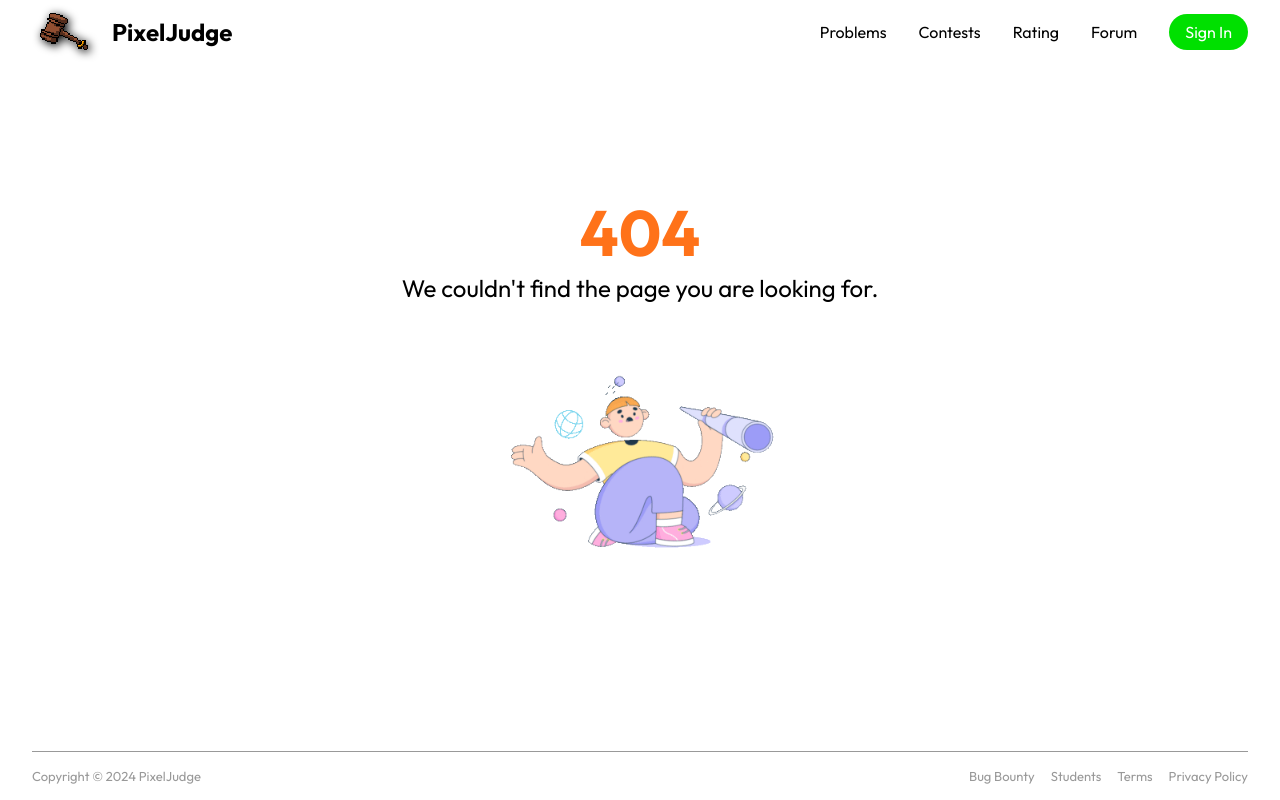
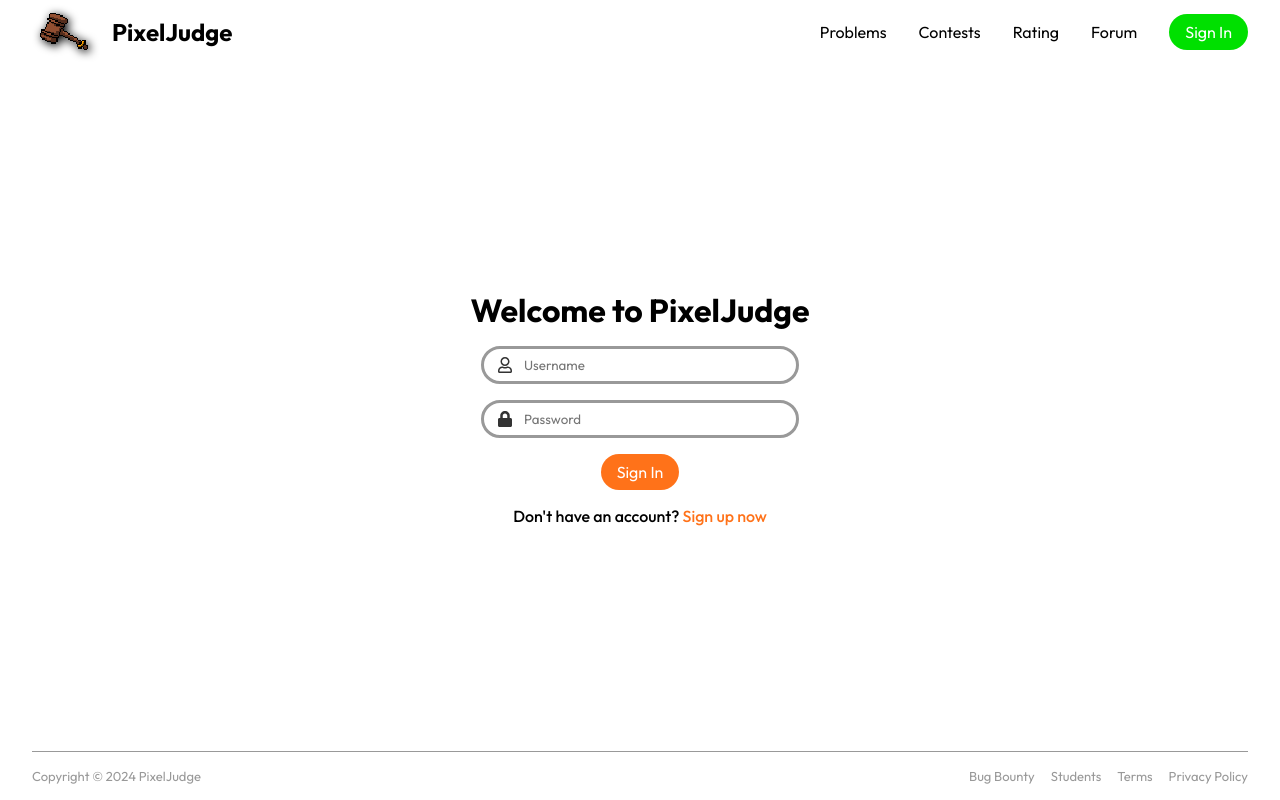
Before and after one commit to SamuelCarinhas/pixel-judge, a React (Vite) app: page /sign-in in a window 1280 px wide. Before the commit this address had no page. Built offline with nearby package versions, Linux system fonts and the light colour scheme.

Commit message:
Add Sign In Page

```diff
--- a/src/components/CustomButton/CustomBotton.css
+++ b/src/components/CustomButton/CustomBotton.css
@@ -1,4 +1,5 @@
 .custom-button {
+    user-select: none;
     background-color: #ccc;
     padding: 0.5rem 1rem 0.5rem 1rem;
     border-radius: 20rem;
@@ -7,6 +8,11 @@
 .custom-button:hover {
     cursor: pointer;
     filter: brightness(90%);
+}
+
+.custom-button:active {
+    transform: translate(1px, 1px);
+    filter: drop-shadow(-1px -1px 1px #ccc);
 }
 
 .custom-button.button-green {
--- /dev/null
+++ b/src/components/InputField/IInputField.ts
@@ -0,0 +1,6 @@
+import { ReactNode } from "react"
+
+export interface IInputField {
+    placeholder: string
+    icon: ReactNode
+}
--- /dev/null
+++ b/src/components/InputField/InputField.css
@@ -0,0 +1,23 @@
+.input-field {
+    padding: 0.5rem 1rem 0.5rem 2.5rem;
+    border-radius: 100rem;
+    border: solid #999;
+    color: #333;
+}
+
+.input-field:focus {
+    outline: none;
+    box-shadow: 0 0 0 1px #999;
+}
+
+.input-container {
+    position: relative;
+    display: flex;
+    align-items: center;
+    color: #333;
+}
+
+.input-container svg {
+    position: absolute;
+    left: 1rem;
+}
--- /dev/null
+++ b/src/components/InputField/InputField.tsx
@@ -0,0 +1,13 @@
+import { IInputField } from './IInputField'
+import './InputField.css'
+
+export default function InputField(props: IInputField) {
+
+    return (
+        <div className='input-container'>
+            { props.icon }
+            <input className='input-field' type='text' placeholder={props.placeholder}>
+            </input>
+        </div>
+    )
+}
--- a/src/main.tsx
+++ b/src/main.tsx
@@ -13,6 +13,7 @@ import ContestPage from './pages/default/ContestsPage/ContestsPage'
 import ForumPage from './pages/default/ForumPage/ForumPage'
 import ProblemsPage from './pages/default/ProblemsPage/ProblemsPage'
 import RatingPage from './pages/default/RatingPage/RatingPage'
+import SignInPage from './pages/default/SignInPage/SignInPage'
 
 createRoot(document.getElementById('root')!).render(
   <StrictMode>
@@ -20,13 +21,14 @@ createRoot(document.getElementById('root')!).render(
       <BrowserRouter>
         <Routes>
           <Route path="/" element={ <PageContainer> <HomePage /> </PageContainer> } />
-          <Route path={'/contests'} element={<PageContainer> <ContestPage /> </PageContainer>}/>
-          <Route path={'/forum'} element={<PageContainer> <ForumPage /> </PageContainer>}/>
-          <Route path={'/problems'} element={<PageContainer> <ProblemsPage /> </PageContainer>}/>
-          <Route path={'/rating'} element={<PageContainer> <RatingPage /> </PageContainer>}/>
-          <Route path={'/logout'} element={<PageContainer> <LogoutPage /> </PageContainer>}/>
+          <Route path={'/contests'} element={ <PageContainer> <ContestPage /> </PageContainer> } />
+          <Route path={'/forum'} element={ <PageContainer> <ForumPage /> </PageContainer> } />
+          <Route path={'/problems'} element={ <PageContainer> <ProblemsPage /> </PageContainer> } />
+          <Route path={'/rating'} element={ <PageContainer> <RatingPage /> </PageContainer> } />
+          <Route path={'/sign-in'} element={ <PageContainer> <SignInPage /> </PageContainer> } />
+          <Route path={'/logout'} element={ <PageContainer> <LogoutPage /> </PageContainer> } />
           <Route element={ <ProtectedRoute roles={[AuthRole.ADMIN]}/> }>
-              <Route path={'/test'} element={<PageContainer> <HomePage/> </PageContainer>}/>
+              <Route path={'/test'} element={ <PageContainer> <HomePage/> </PageContainer> } />
           </Route>
           <Route path="*" element={ <PageContainer> <NotFoundPage /> </PageContainer>} />
         </Routes>
--- /dev/null
+++ b/src/pages/default/SignInPage/SignInPage.css
@@ -0,0 +1,31 @@
+.sign-in-page {
+    display: flex;
+    width: 100%;
+    justify-content: center;
+    align-items: center;
+    flex-direction: column;
+    gap: 1rem;
+}
+
+.sign-in-page .title {
+    font-size: 2rem;
+    font-weight: bold;
+}
+
+.sign-in-page span {
+    font-size: medium;
+    font-weight: 500;
+}
+
+.sign-in-page a {
+    text-decoration: none;
+    color: #FF7219;
+}
+
+.sign-in-page a:hover {
+    filter: brightness(90%);
+}
+
+.sign-in-page .input-field {
+    width: 16rem;
+}
--- /dev/null
+++ b/src/pages/default/SignInPage/SignInPage.tsx
@@ -0,0 +1,18 @@
+import { Link } from 'react-router-dom'
+import CustomButton from '../../../components/CustomButton/CustomButton'
+import { IButtonColor } from '../../../components/CustomButton/ICustomButton'
+import InputField from '../../../components/InputField/InputField'
+import './SignInPage.css'
+import { FaLock, FaRegUser } from 'react-icons/fa'
+
+export default function SignInPage() {
+    return (
+        <div className='sign-in-page'>
+            <span className='title'>Welcome to PixelJudge</span>
+            <InputField icon={ <FaRegUser /> } placeholder='Username'/>
+            <InputField icon={ <FaLock /> } placeholder='Password'/>
+            <CustomButton color={ IButtonColor.ORANGE } text='Sign In' onClick={ () => {} } />
+            <span>Don't have an account? <Link to='/sign-up'>Sign up now</Link></span>
+        </div>
+    )
+}
```
